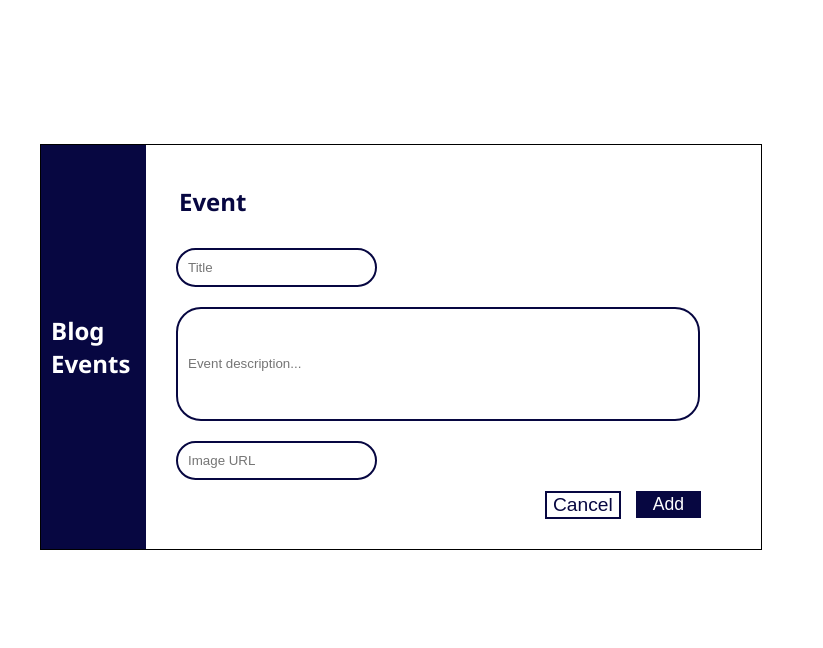
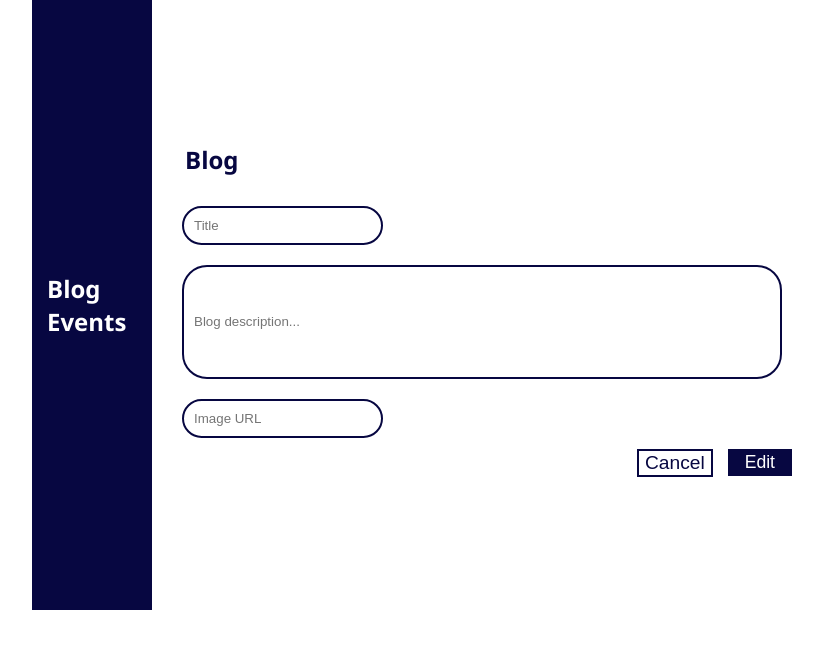
Before and after one commit to MaymoonaAlBoloshi/ReelTech, a plain HTML site: page CMS/editblog.html in a window 1280 px wide. Shown: the whole page, without its empty margins (224-1047 px from the left). Drawn offline with Linux system fonts and the light colour scheme.

Commit message:
fixed all the issue

```diff
--- a/createEvent.html
+++ b/CMS/editblog.html
@@ -3,8 +3,8 @@
   <head>
     <meta charset="UTF-8" />
     <meta name="viewport" content="width=device-width, initial-scale=1.0" />
-    <title>CreateEvent</title>
-    <link rel="stylesheet" href="allCss/createBlog.css" />
+    <title>EditBlog</title>
+    <link rel="stylesheet" href="../allCss/createBlog.css" />
   </head>
   <body>
     <div id="tableContainer">
@@ -13,15 +13,15 @@
           <h2>Blog Events</h2>
         </div>
         <div id="RightColumn">
-          <h2>Event</h2>
+          <h2>Blog</h2>
           <input type="title" placeholder="Title" />
           <input
             class="description"
             type="Des"
-            placeholder="Event description... "
+            placeholder="Blog description... "
           />
           <input type="img" placeholder="Image URL" />
-          <button class="addbu">Add</button>
+          <button class="addbu">Edit</button>
           <button class="cancelbu">Cancel</button>
         </div>
       </div>
--- a/allCss/admin.css
+++ b/allCss/admin.css
@@ -1,20 +1,22 @@
 body {
   position: absolute;
-  top: 17%;
+  /* top: 17%; */
   left: 17%;
+  margin: auto;
   /* padding: 80px 200px 80px 200px; */
 }
 
 #TableContainer {
   display: table;
-  /* border-spacing: 10px; */
-  padding: 0px 20px 0px 0px;
   width: 800px;
-  border: thin solid black;
+  /* padding: 0px 20px 0px 0px; */
+  /* margin: 50px 70px; */
+  /* border: thin solid black; */
 }
 
 #tableRow {
   display: table-row;
+  height: 610px;
 }
 
 #LeftColumn {
@@ -30,7 +32,7 @@ body {
 }
 #RightColumn {
   width: 85%;
-  vertical-align: top;
+  vertical-align: middle;
   display: table-cell;
   /* background-color: rgb(245, 230, 201); */
   padding: 15px;
@@ -46,6 +48,7 @@ body {
   bottom: -32px;
   float: right;
   width: 17%;
+  cursor: pointer;
   /* height: 20%; */
   color: white;
   height: 30px;
@@ -91,6 +94,7 @@ body {
   /* flex-direction: top right; */
 }
 .part1 button {
+  cursor: pointer;
   position: relative;
   bottom: -32px;
   float: right;
--- a/allCss/createBlog.css
+++ b/allCss/createBlog.css
@@ -1,25 +1,28 @@
 body {
   position: absolute;
-  top: 17%;
+  /* top: 17%; */
   left: 20%;
+  margin: auto;
 }
 
 #tableContainer {
-  padding: 0px 20px 0px 0px;
+  padding: 0px 0px 0px 0px;
   display: table;
   /* border-spacing: 10px; */
-  width: 700px;
-  border: thin solid black;
+  width: 800px;
+  /* height: 600px; */
+  /* border: thin solid black; */
 }
 
 #tableRow {
   display: table-row;
+  height: 610px;
 }
 
 #LeftColumn {
   width: 15%;
   vertical-align: middle;
-  padding: 10px;
+  padding: 15px;
   color: white;
   display: table-cell;
   background-color: rgb(7, 7, 65);
@@ -57,6 +60,7 @@ body {
   border: 2px solid rgb(7, 7, 65);
   font-size: 120%;
   float: right;
+  cursor: pointer;
   margin: 60px 0px 10px 5px;
 }
 
@@ -66,6 +70,7 @@ body {
   border: 2px solid rgb(7, 7, 65);
   font-size: 110%;
   float: right;
+  cursor: pointer;
   padding-left: 15px;
   padding-right: 15px;
   margin: 60px 20px 10px 15px;
```
Also changed, not shown: CMS/admin.html (renamed from events.html, +8 -8 lines), CMS/createBlog.html (renamed from editevent.html, +5 -5 lines), CMS/createEvent.html (renamed from createBlog.html, +4 -4 lines), CMS/editevent.html (renamed from editblog.html, +4 -4 lines), CMS/events.html (renamed from admin.html, +8 -8 lines).
